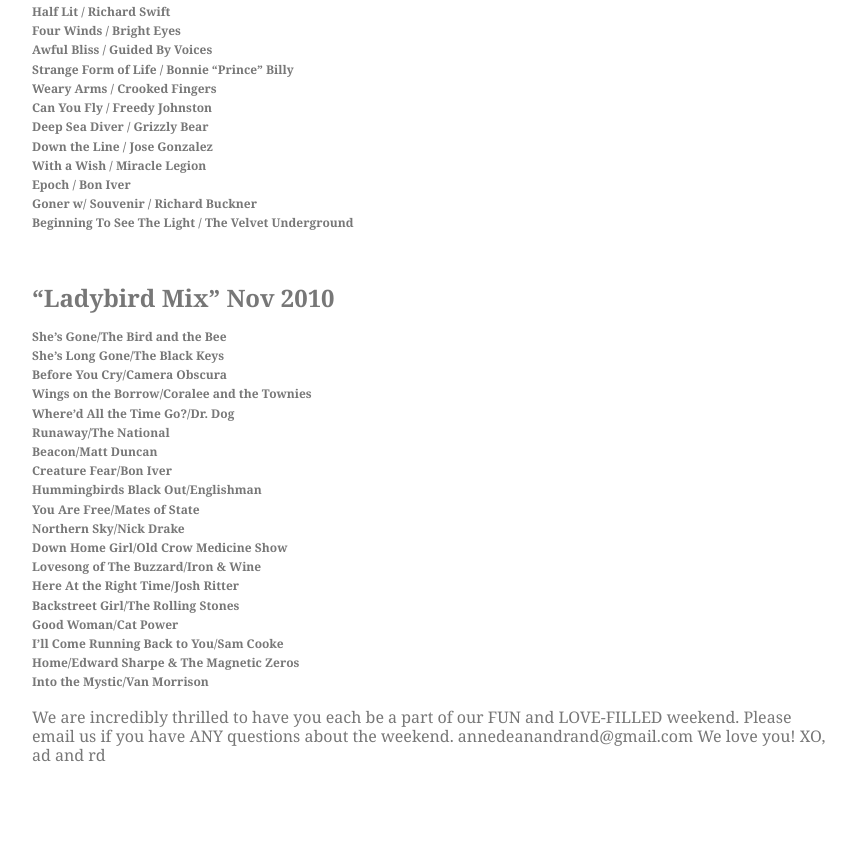
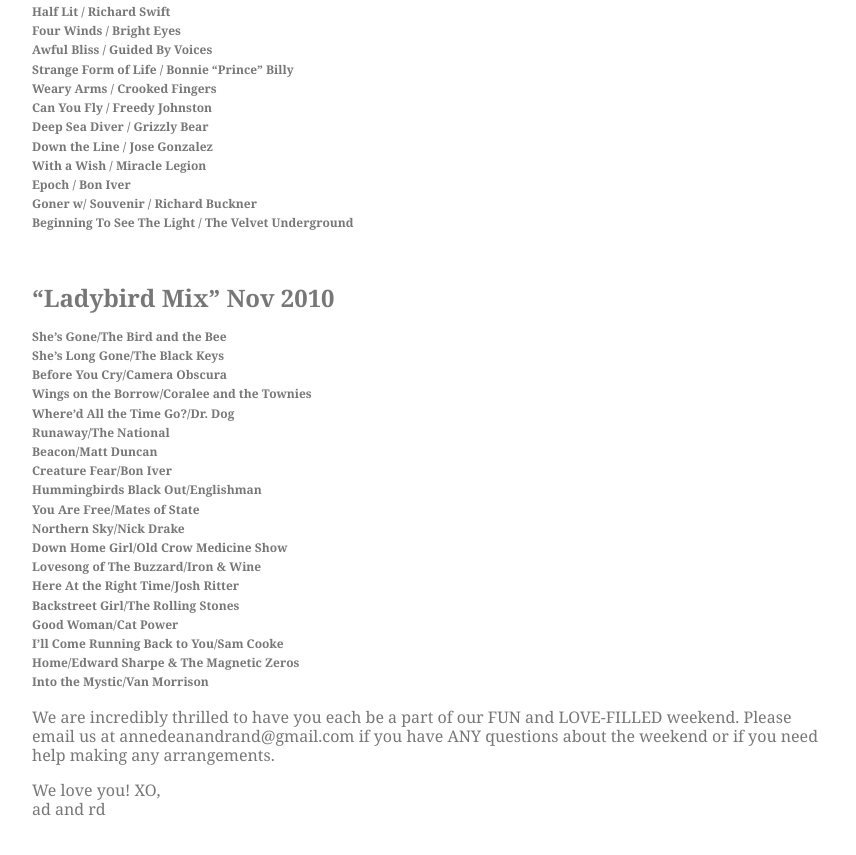
Before and after one commit to nikolaiwarner/annedeanandrand.com, a Jekyll site: the page built from storytime.md, in a window 1280 px wide and 900 px high, scrolled down 1724 px. Shown: the top 855 px of the window, without its empty margins (208-1064 px from the left). Built offline with Jekyll 4.4.1, drawn with Linux system fonts in a browser that asks for light colours.

Commit message:
Update storytime.md

```diff
--- a/storytime.md
+++ b/storytime.md
@@ -80,8 +80,8 @@ Below are the playlists from those first MIX CDs that began our relationship:
 
 
 
-We are incredibly thrilled to have you each be a part of our FUN and LOVE-FILLED weekend. Please email us if you have ANY questions about the weekend.
-annedeanandrand@gmail.com
+We are incredibly thrilled to have you each be a part of our FUN and LOVE-FILLED weekend. Please email us at annedeanandrand@gmail.com if you have ANY questions about the weekend or if you need help making any arrangements.
+
 We love you!
-XO,
+XO,<br>
 ad and rd
```
